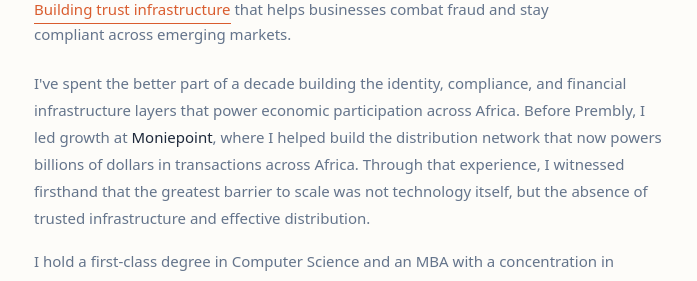
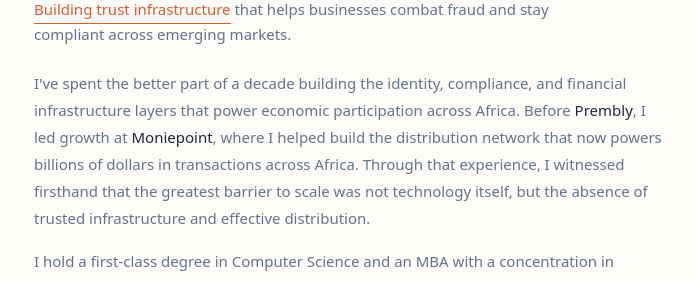
Before and after one commit to Threadigit/adetuyi.com, a Next.js app: page / in a window 1280 px wide. Shown: the part 215-496 px from the top of the page, without its empty margins (290-987 px from the left). Built offline with nearby package versions, Linux system fonts and the light colour scheme.

Commit message:
update intro

```diff
--- a/src/app/page.tsx
+++ b/src/app/page.tsx
@@ -46,7 +46,7 @@ export default function Home() {
       <section className="mb-10 animate-fade-up delay-200">
         <p className="text-[15px] leading-[1.8] text-muted">
           I&apos;ve spent the better part of a decade building the identity, compliance, and financial
-          infrastructure layers that power economic participation across Africa. Before Prembly, I led
+          infrastructure layers that power economic participation across Africa. Before <a href="https://prembly.com/" target="_blank" rel="noopener noreferrer" className="text-foreground link-hover font-medium">Prembly</a>, I led
           growth at{" "}
           <a href="https://moniepoint.com/" target="_blank" rel="noopener noreferrer" className="text-foreground link-hover font-medium">Moniepoint</a>,
           where I helped build the distribution network that now powers billions of dollars in transactions
```
